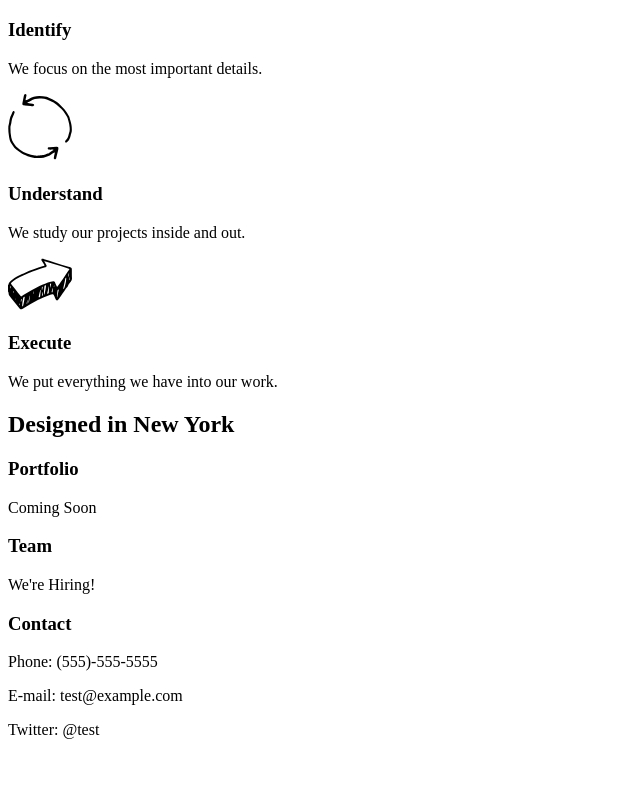
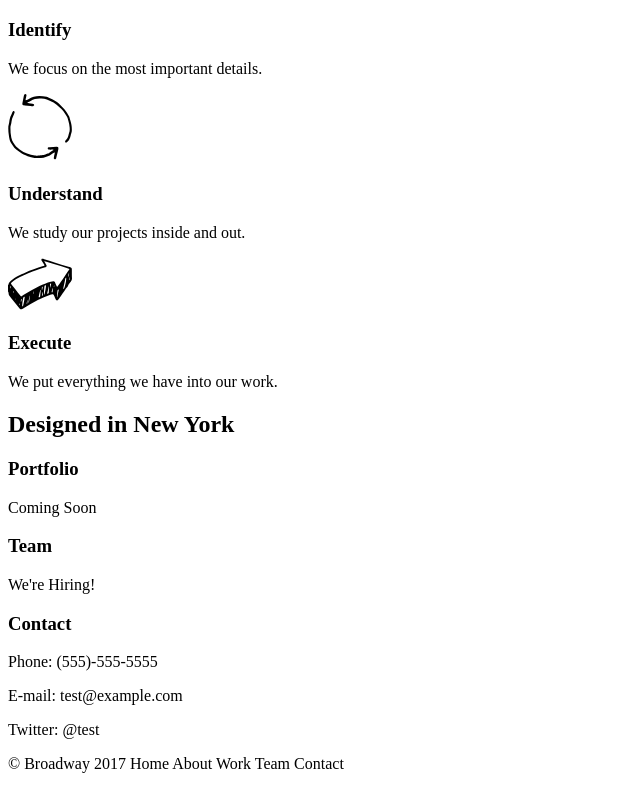
Before and after one commit to justlovgn23/broadwaydesign, a plain HTML site: page index.html in a window 1280 px wide. Shown: the part 339-1128 px from the top of the page, without its empty margins (0-640 px from the left). Before the commit the page ends 1094 px from the top, so only its background shows below. Drawn offline with Linux system fonts and the light colour scheme.

Commit message:
Added text of footer

```diff
--- a/index.html
+++ b/index.html
@@ -46,6 +46,14 @@
                     <p>E-mail: test@example.com</p>
                     <p>Twitter: @test</p>
         </div>
+        <div class="footer">
+            <p><span>&copy; Broadway 2017</span>
+                <a>Home</a>
+                <a>About</a>
+                <a>Work</a>
+                <a>Team Contact</a>
+            </p>
+        </div>
 
     </body>
 
```
